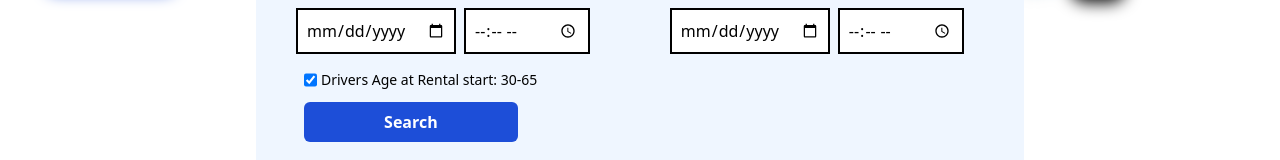
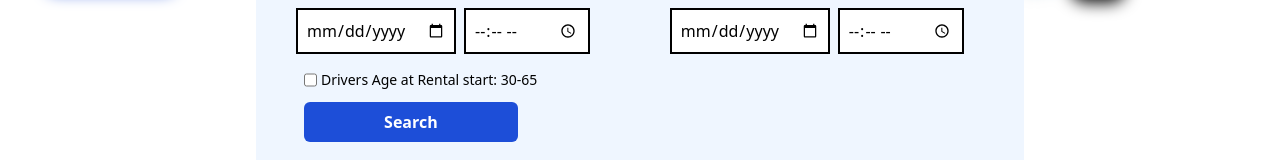
Before and after one commit to manishapariyar/RentalCar, a React (Vite) app: page / in a window 1280 px wide. Both pictures are taken after a click on the button "Rent Cars". Shown: the part 534-694 px from the top of the page. Built offline with nearby package versions, Linux system fonts and the light colour scheme.

Commit message:
model is complete

```diff
--- a/src/Hero/Hero.jsx
+++ b/src/Hero/Hero.jsx
@@ -47,7 +47,7 @@ const Hero = ({ theme }) => {
           </div>
         </div>
       </div>
-      <Modal isOpen={isOpen} onClose={OnClose}>
+      <Modal isOpen={isOpen} OnClose={OnClose}>
        <RentCarForm/>
     </Modal>
     </div>
--- a/src/components/model/Modal.jsx
+++ b/src/components/model/Modal.jsx
@@ -2,6 +2,7 @@ import React from 'react'
 import { RxCross1 } from "react-icons/rx";
 
 const Model = ({OnClose, isOpen, children}) => {
+
   return (
    <>
 
@@ -11,6 +12,7 @@ const Model = ({OnClose, isOpen, children}) => {
   <div className='z-50 relative min-h-[200px] md:max-w-[60%]  max-w-[80%] bg-blue-100 m-auto bottom-96 md:bottom-70 text-black'>
 
     <div className='flex justify-end bg-blue-50'>
+
     <RxCross1 onClick={OnClose} className="text-black text-2xl self-end m-3 " />
 
     </div>
--- a/src/components/rentCarForm/RentCarForm.jsx
+++ b/src/components/rentCarForm/RentCarForm.jsx
@@ -34,7 +34,7 @@ const RentCarForm = () => {
         </div>
         <div className='flex flex-col w-[80%] p-2 gap-3 '>
        <div className='flex gap-1'>
-         <input type="checkbox"  checked/>
+         <input type="checkbox" />
         <p className='foot-serif text-sm '>Drivers Age at Rental start: 30-65</p></div>
         <button className='rounded-md bg-primary  p-2   text-white  w-[40%] font-bold'>Search</button>
         </div>
```
